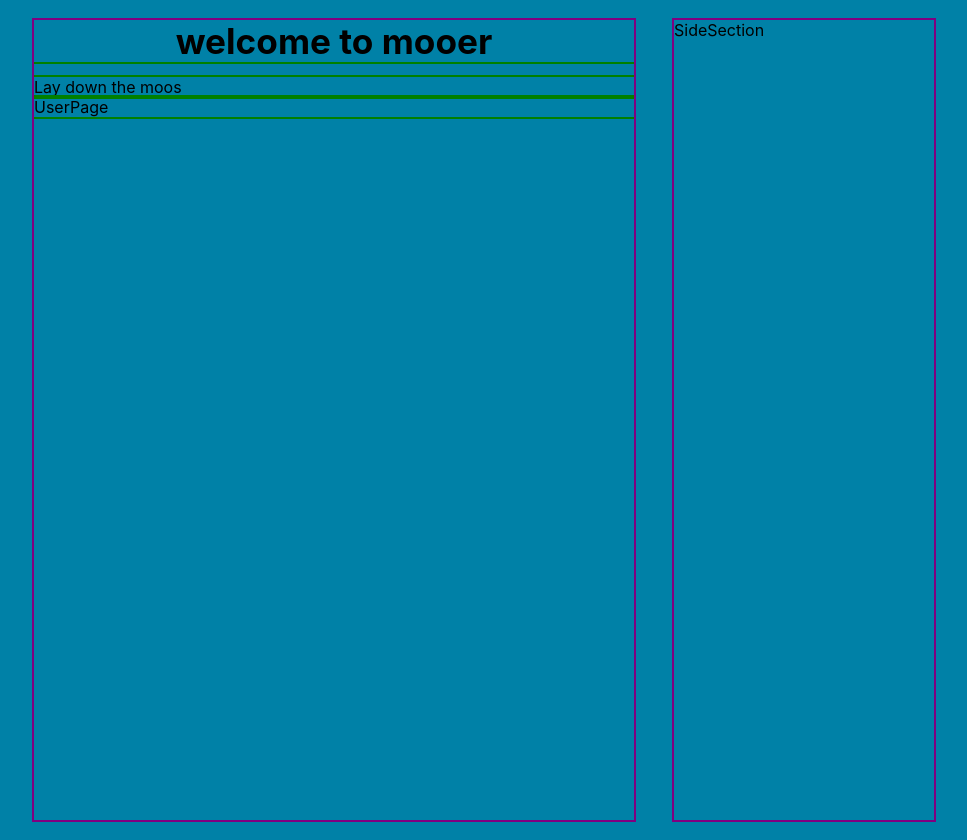
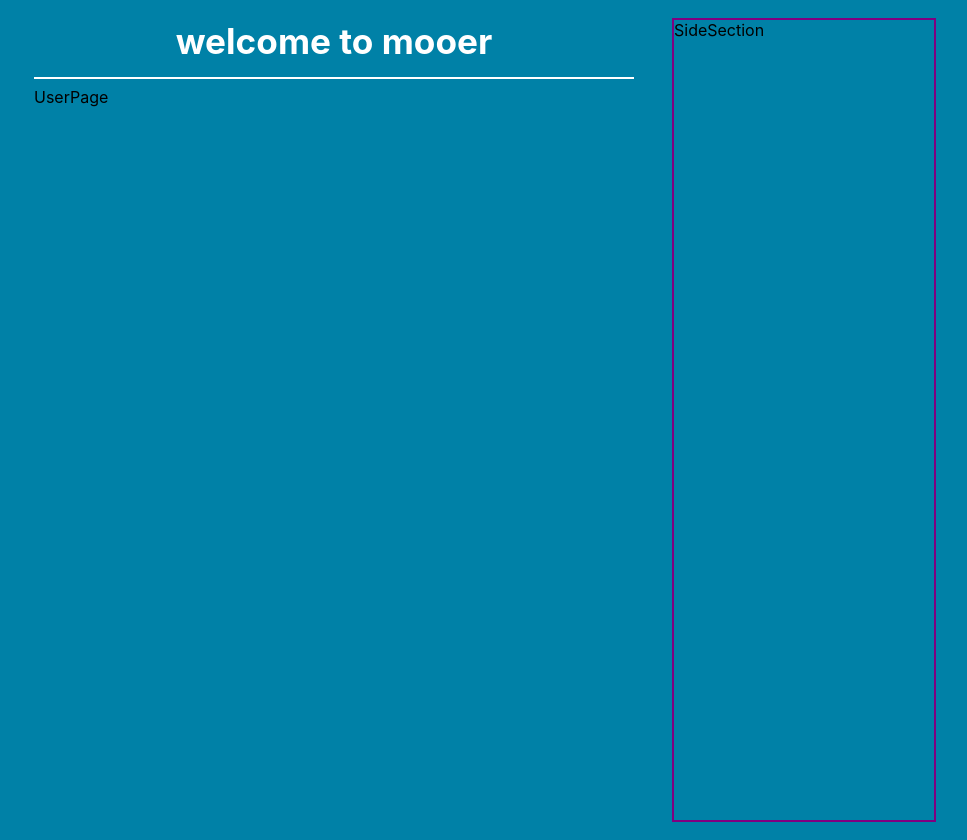
Before and after one commit to 1Tolv2/Twitter-Clone-Nextjs, a Next.js app in the folder client/: page /1 in a window 1280 px wide. Shown: the whole page, without its empty margins (156-1123 px from the left). Built offline with nearby package versions, Linux system fonts and the light colour scheme.

Commit message:
Moved out header to Header.jsx

```diff
--- a/client/components/MainSection.jsx
+++ b/client/components/MainSection.jsx
@@ -5,23 +5,19 @@ import Header from './Header'
 const StyledContainer = styled.main`
 max-width: 600px;
 height: 100vh;
-outline: 2px solid purple;
-`
-const StyledHeader = styled.div`
-outline: 2px solid green;
-h3 {
-margin-top: 0;}
-`
-const OutlinedContainer = styled.div`
-outline: 2px solid green;
+hr {
+  background-color: white;
+  border-color: white;
+  border-style: solid;
+}
 `
 
 export default function MainSection({children}) {
   return (
     <StyledContainer>
-      <StyledHeader><Header>Welcome to Mooer</Header></StyledHeader>
-      <OutlinedContainer>Lay down the moos</OutlinedContainer>
-      <OutlinedContainer>{children}</OutlinedContainer>
+      <Header color="white">Welcome to Mooer</Header> {/* Add user name if logged in */}
+      <hr/>
+      <div>{children}</div>
     </StyledContainer>
   )
 }
```
